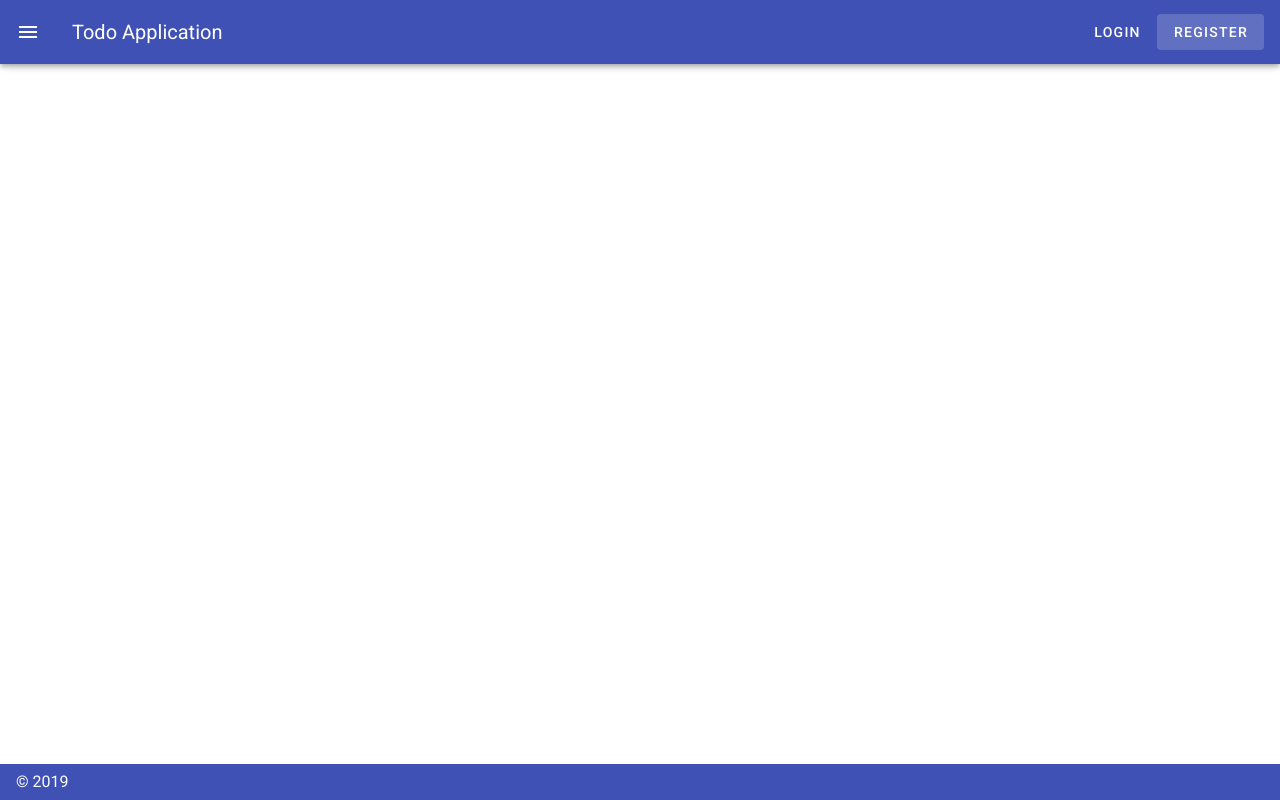
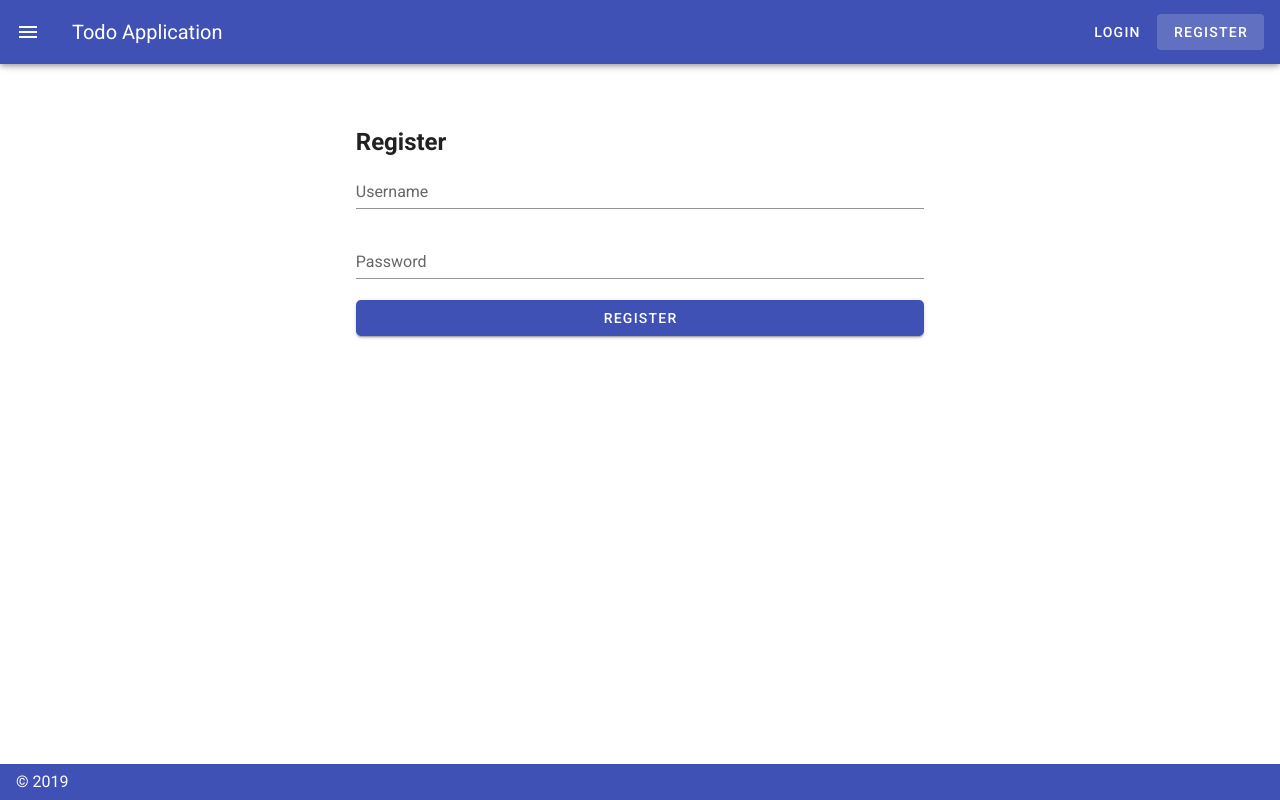
Before and after one commit to jarnobogaert9/todolatly-frontend, a Vue app: page /register in a window 1280 px wide. Built offline with nearby package versions, Linux system fonts and the light colour scheme.

Commit message:
Feat: see user data on profile and able to register

```diff
--- a/src/App.vue
+++ b/src/App.vue
@@ -75,7 +75,7 @@ export default {
         text: 'Todos'
       },
       {
-        route: '/about',
+        route: '/profile',
         icon: 'account_circle',
         text: 'Profile'
       }
--- a/src/router/index.js
+++ b/src/router/index.js
@@ -2,6 +2,8 @@ import Vue from 'vue'
 import VueRouter from 'vue-router'
 import Home from '../views/Home.vue'
 import Login from '../views/Login.vue'
+import Register from '../views/Register.vue'
+import Profile from '../views/Profile.vue'
 
 Vue.use(VueRouter)
 
@@ -12,17 +14,19 @@ Vue.use(VueRouter)
     component: Home,
   },
   {
-    path: '/about',
-    name: 'about',
-    // route level code-splitting
-    // this generates a separate chunk (about.[hash].js) for this route
-    // which is lazy-loaded when the route is visited.
-    component: () => import(/* webpackChunkName: "about" */ '../views/About.vue')
+    path: '/profile',
+    name: 'profile',
+    component: Profile
   },
   {
     path: '/login',
     name: 'login',
     component: Login
+  },
+  {
+    path: '/register',
+    name: 'register',
+    component: Register
   },
 ]
 
@@ -32,4 +36,13 @@ const router = new VueRouter({
   routes
 })
 
+// router.beforeEach((to, from, next) => {
+//   console.log(to);
+//   if (to.name == 'register' || to.name == 'login' && this.$store.state.token) {
+//     next();
+//   } else {
+//     next({ name: 'login' })
+//   }
+// })
+
 export default router
--- /dev/null
+++ b/src/views/Profile.vue
@@ -0,0 +1,60 @@
+<template>
+  <div>
+    <div v-if="loading" class="text-center mt-12">
+      <v-progress-circular indeterminate color="primary" size="40"></v-progress-circular>
+    </div>
+    <div v-if="!loading">
+      <v-row class justify="center" algin="center" no-gutter>
+        <v-col lg="8" class="mt-2">
+          <v-card class="mx-auto" outlined>
+            <v-list-item three-line>
+              <v-list-item-content>
+                <div class="overline mb-4">PROFILE</div>
+                <v-list-item-title class="headline mb-1">Username: {{this.user.username}}</v-list-item-title>
+                <v-list-item-subtitle></v-list-item-subtitle>
+              </v-list-item-content>
+
+              <v-list-item-avatar tile size="80" color="grey"></v-list-item-avatar>
+            </v-list-item>
+
+            <v-card-actions>
+              <v-btn text color="green accent-4">Edit</v-btn>
+            </v-card-actions>
+          </v-card>
+        </v-col>
+      </v-row>
+    </div>
+  </div>
+</template>
+
+<script>
+import {BASE_API_URL} from '../config'
+
+export default {
+  data() {
+    return {
+      loading: true,
+      user: null
+    };
+  },
+  methods: {
+    async fetchProfile() {
+      const {token} = this.$store.state;
+
+      const response = await fetch(`${BASE_API_URL}/users/profile?token=${token}`);
+
+      const json = await response.json();
+      console.log(json);
+
+      this.user = json.data;
+      this.loading = false;
+    }
+  },
+  created() {
+    this.fetchProfile();
+  }
+};
+</script>
+
+<style lang="scss" scoped>
+</style>
--- /dev/null
+++ b/src/views/Register.vue
@@ -0,0 +1,87 @@
+<template>
+  <div>
+    <v-row class justify="center" algin="center" no-gutter>
+      <v-col lg="6" class="mt-12">
+        <v-alert v-if="msg" type="error">{{msg}}</v-alert>
+        <h2>Register</h2>
+        <v-form ref="form">
+          <v-text-field v-model="user.username" label="Username"></v-text-field>
+          <v-text-field v-model="user.password" label="Password"></v-text-field>
+          <v-btn @click="registerAction" color="indigo white--text" :loading="loading">Register</v-btn>
+        </v-form>
+      </v-col>
+    </v-row>
+  </div>
+</template>
+
+<script>
+import { BASE_API_URL } from "../config";
+export default {
+  data() {
+    return {
+      user: {
+        username: "",
+        password: ""
+      },
+      msg: "",
+      loading: false
+    };
+  },
+  methods: {
+    async registerAction() {
+      this.loading = true;
+      const { username, password } = this.user;
+      const response = await fetch(`${BASE_API_URL}/users/`, {
+        method: "POST",
+        headers: {
+          "Content-Type": "application/json"
+        },
+        body: JSON.stringify({
+          username: username,
+          password: password
+        })
+      });
+      const json = await response.json();
+      if (response.status == 400) {
+        this.msg = json.msg;
+      } else if (response.status == 200) {
+        this.$store.dispatch("asyncSetToken", json.data.token);
+        this.$router.push("/");
+      }
+      this.loading = false;
+    }
+  }
+};
+</script>
+
+<style lang="css" scoped>
+.form {
+  width: 30%;
+  margin: 0 auto;
+}
+.input {
+  display: block;
+}
+.input input {
+  padding: 0.8em 2em;
+  margin: 0 0 1em 0;
+  border-radius: 5px;
+  border: 1px solid rgb(218, 218, 218);
+  width: 100%;
+  box-sizing: border-box;
+}
+button {
+  width: 100%;
+  box-sizing: border-box;
+  border: none;
+  background-color: rgb(108, 51, 214);
+  color: #fff;
+  border-radius: 5px;
+  padding: 0.8em;
+  cursor: pointer;
+  transition: ease-in-out 0.09s;
+}
+button:hover {
+  background-color: rgb(92, 43, 182);
+}
+</style>
```
